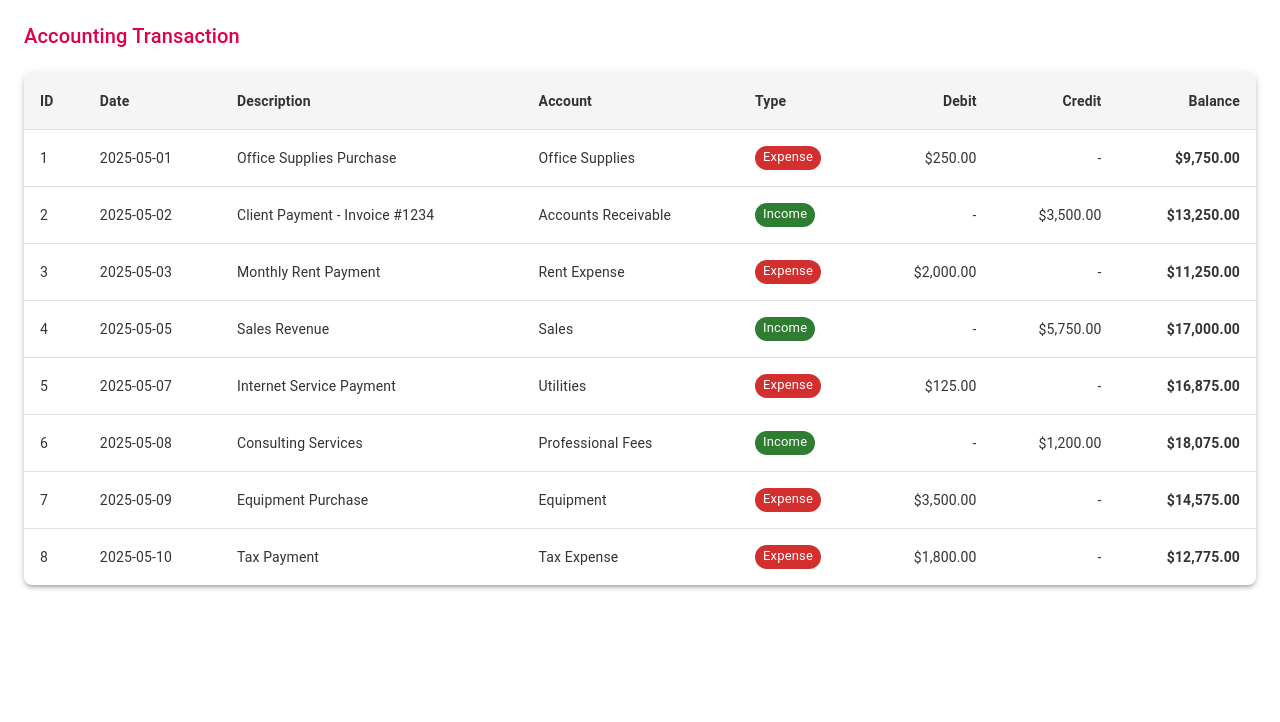
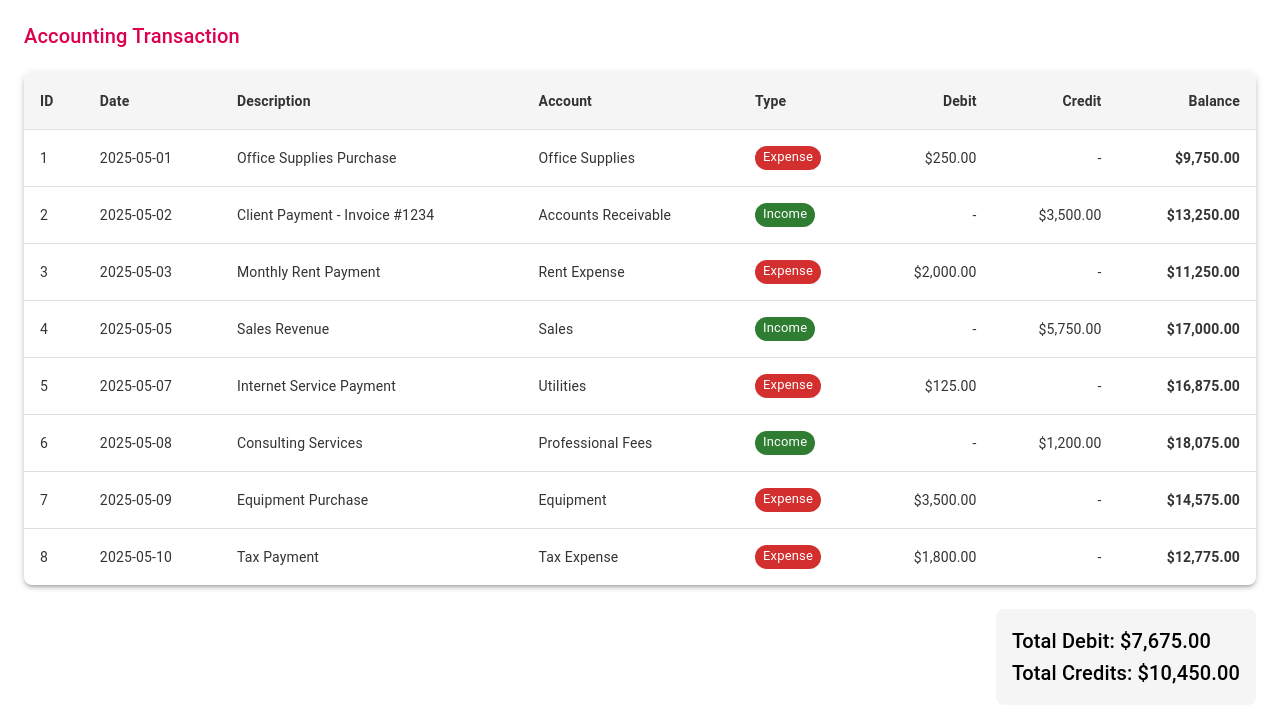
Before and after one commit to muke-li/Example-Website, a React (Create React App) app: page / in a window 1280 px wide. Shown: the top 722 px of the page. Built offline with nearby package versions, Linux system fonts and the light colour scheme.

Commit message:
added Box

```diff
--- a/src/Accounting.js
+++ b/src/Accounting.js
@@ -88,6 +88,17 @@ const AccountingTable = () => {
           </TableBody>
         </Table>
       </TableContainer>
+
+      <Box sx={{ mt: 3, display: 'flex', justifyContent: 'flex-end'}}>
+        <Box sx={{ backgroundColor: '#f5f5f5', p: 2, borderRadius: 1 }}>
+          <Typography variant='h6'>
+            Total Debit: {formatCurrency(transactionsArray.reduce((sum, t) => sum + t.debit, 0))}
+          </Typography>
+          <Typography variant='h6'>
+            Total Credits: {formatCurrency(transactionsArray.reduce((sum, t) => sum + t.credit, 0))}
+          </Typography>
+        </Box>
+      </Box>
     </Box>
   )
 }
```
